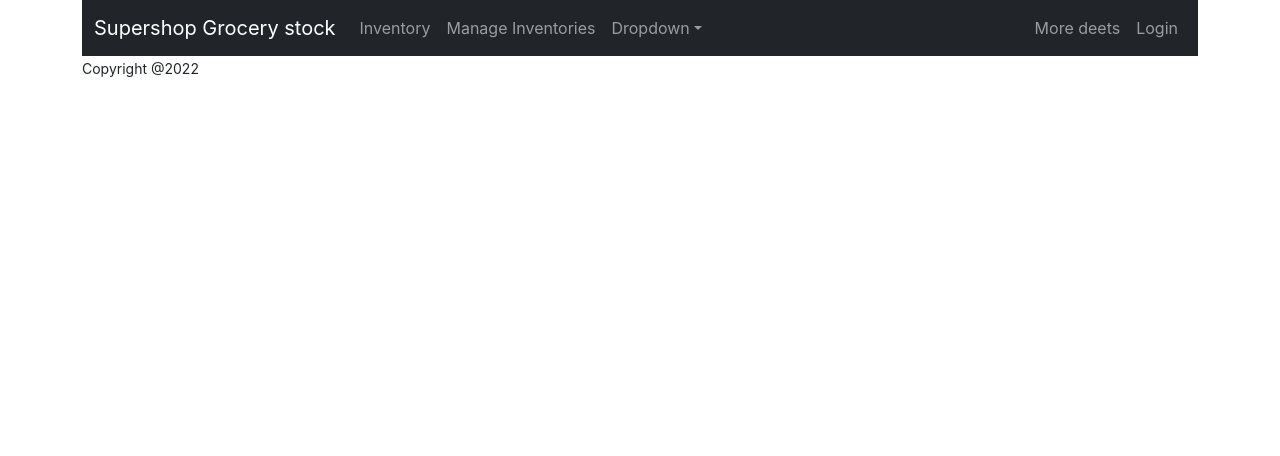
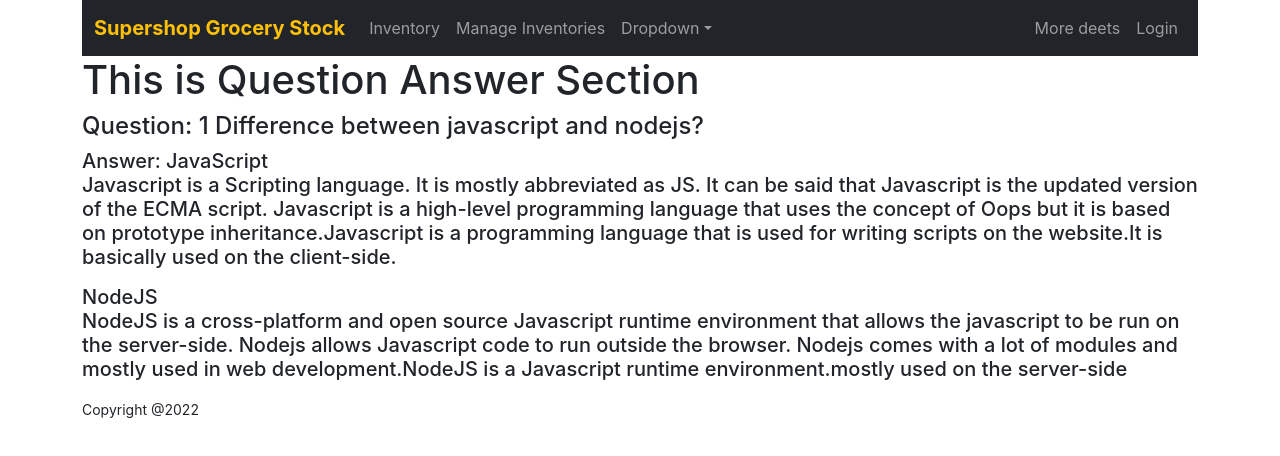
Before and after one commit to tashfiaislamistila/supershop-grocery-stock-warehouse-management-client, a React (Create React App) app: page /blog in a window 1280 px wide. Shown: the top 456 px of the page. Built offline with nearby package versions, Linux system fonts and the light colour scheme.

Commit message:
blog section create and answer first question

```diff
--- a/src/App.js
+++ b/src/App.js
@@ -1,5 +1,6 @@
-import { Route } from 'react-router-dom';
+import { Route, Routes } from 'react-router-dom';
 import './App.css';
+import Blog from './Pages/Blog/Blog';
 import Footer from './Pages/Shared/Footer/Footer';
 import Header from './Pages/Shared/Header/Header';
 
@@ -7,6 +8,9 @@ function App() {
   return (
     <div className="container">
       <Header></Header>
+      <Routes>
+        <Route path="/blog" element={<Blog></Blog>}></Route>
+      </Routes>
       <Footer></Footer>
     </div>
   );
--- /dev/null
+++ b/src/Pages/Blog/Blog.js
@@ -0,0 +1,19 @@
+import React from 'react';
+
+const Blog = () => {
+    return (
+        <div>
+            <h1>This is Question Answer Section</h1>
+            <div>
+                <h4>Question: 1 Difference between javascript and nodejs?</h4>
+                <h5>Answer: JavaScript<p>Javascript is a Scripting language. It is mostly abbreviated as JS. It can be said that Javascript is the updated version of the
+                    ECMA script. Javascript is a high-level programming language that uses the concept of Oops but it is based on prototype
+                    inheritance.Javascript is a programming language that is used for writing scripts on the website.It is basically used on the client-side.</p></h5>
+                <h5> NodeJS<p>NodeJS is a cross-platform and open source Javascript runtime environment that allows the javascript to be run on the server-side.
+                    Nodejs allows Javascript code to run outside the browser. Nodejs comes with a lot of modules and mostly used in web development.NodeJS is a Javascript runtime environment.mostly used on the server-side</p></h5>
+            </div>
+        </div>
+    );
+};
+
+export default Blog;
--- a/src/Pages/Shared/Header/Header.js
+++ b/src/Pages/Shared/Header/Header.js
@@ -6,7 +6,7 @@ const Header = () => {
         <header>
             <Navbar collapseOnSelect expand="lg" bg="dark" variant="dark" sticky="top" >
                 <Container>
-                    <Navbar.Brand href="#home">Supershop Grocery stock
+                    <Navbar.Brand href="#home" className='fw-bold text-warning'>Supershop Grocery Stock
                     </Navbar.Brand>
 
                     <Navbar.Toggle aria-controls="responsive-navbar-nav" />
@@ -15,7 +15,7 @@ const Header = () => {
                             <Nav.Link href="#inventory">Inventory</Nav.Link>
                             <Nav.Link href="#pricing">Manage Inventories</Nav.Link>
                             <NavDropdown title="Dropdown" id="collasible-nav-dropdown">
-                                <NavDropdown.Item href="#action/3.1">Action</NavDropdown.Item>
+                                <NavDropdown.Item href="/blog">Blog</NavDropdown.Item>
                                 <NavDropdown.Item href="#action/3.2">Another action</NavDropdown.Item>
                                 <NavDropdown.Item href="#action/3.3">Something</NavDropdown.Item>
                                 <NavDropdown.Divider />
--- a/src/index.js
+++ b/src/index.js
@@ -3,11 +3,14 @@ import ReactDOM from 'react-dom/client';
 import './index.css';
 import App from './App';
 import reportWebVitals from './reportWebVitals';
+import { BrowserRouter } from 'react-router-dom';
 
 const root = ReactDOM.createRoot(document.getElementById('root'));
 root.render(
   <React.StrictMode>
-    <App />
+    <BrowserRouter>
+      <App />
+    </BrowserRouter>
   </React.StrictMode>
 );
 
```
